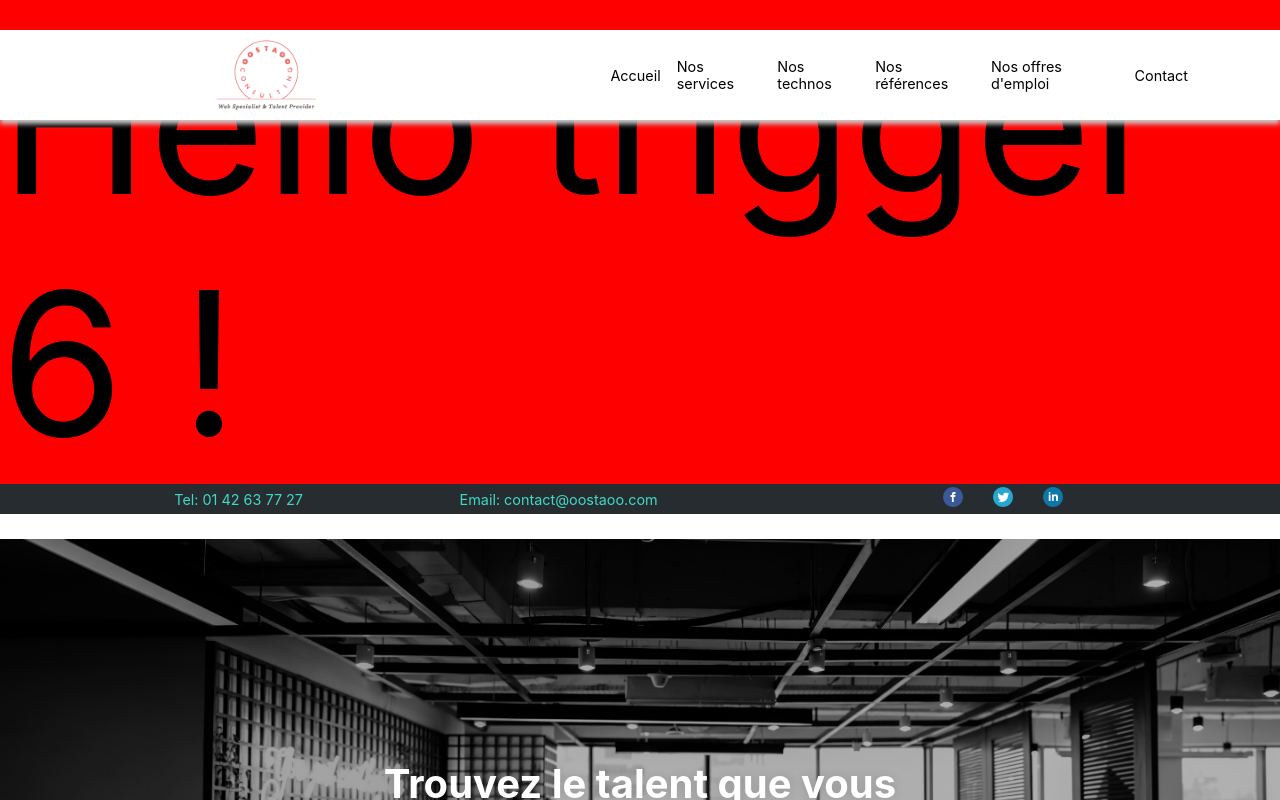
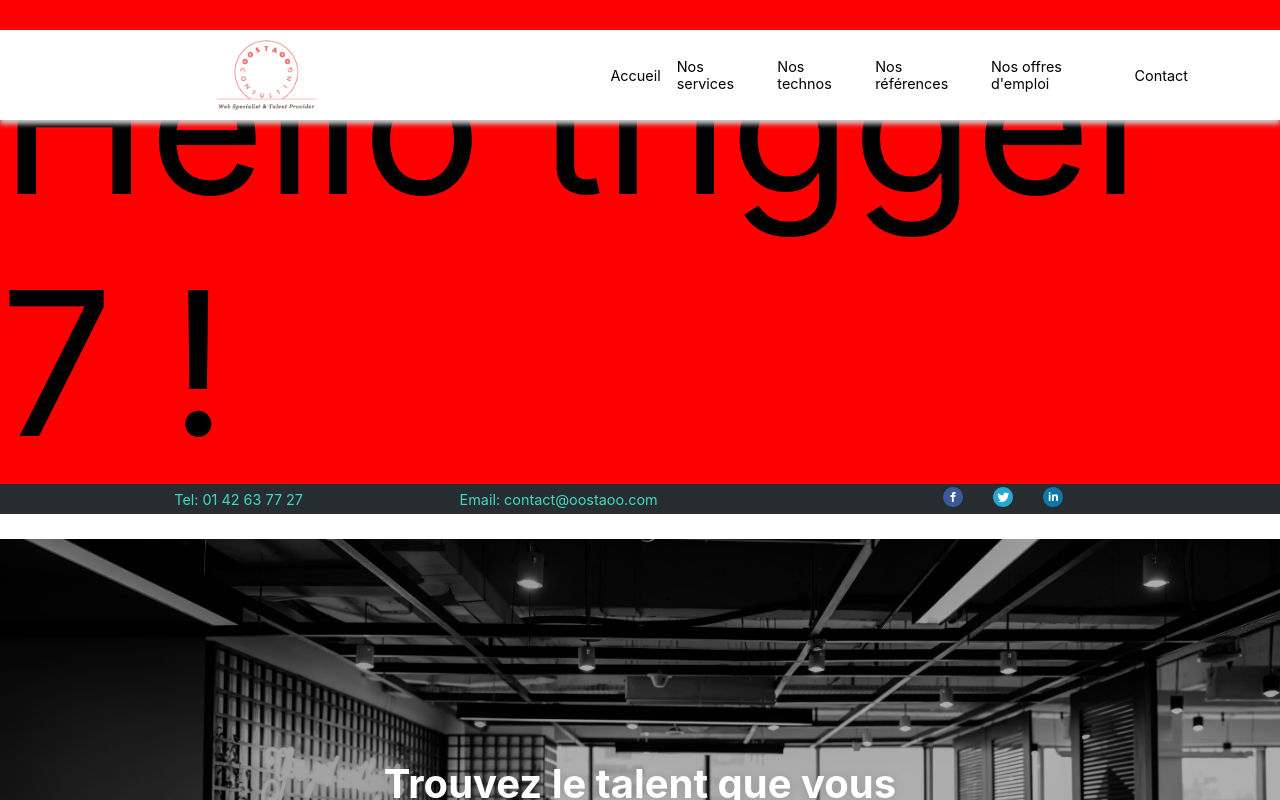
Before and after one commit to jeremielenoir/oostaoo-site, a React (Create React App) app: page / in a window 1280 px wide. Shown: the top 800 px of the page. Built offline with nearby package versions, Linux system fonts and the light colour scheme; no server answers.

Commit message:
test webhook 2

```diff
--- a/src/App.jsx
+++ b/src/App.jsx
@@ -14,7 +14,7 @@ function App() {
   return (
     <>
       <div style={{ fontSize: "200px", backgroundColor: "red" }}>
-        Hello trigger 6 !
+        Hello trigger 7 !
       </div>
       <Nav />
       <Header id="accueil" />
```
